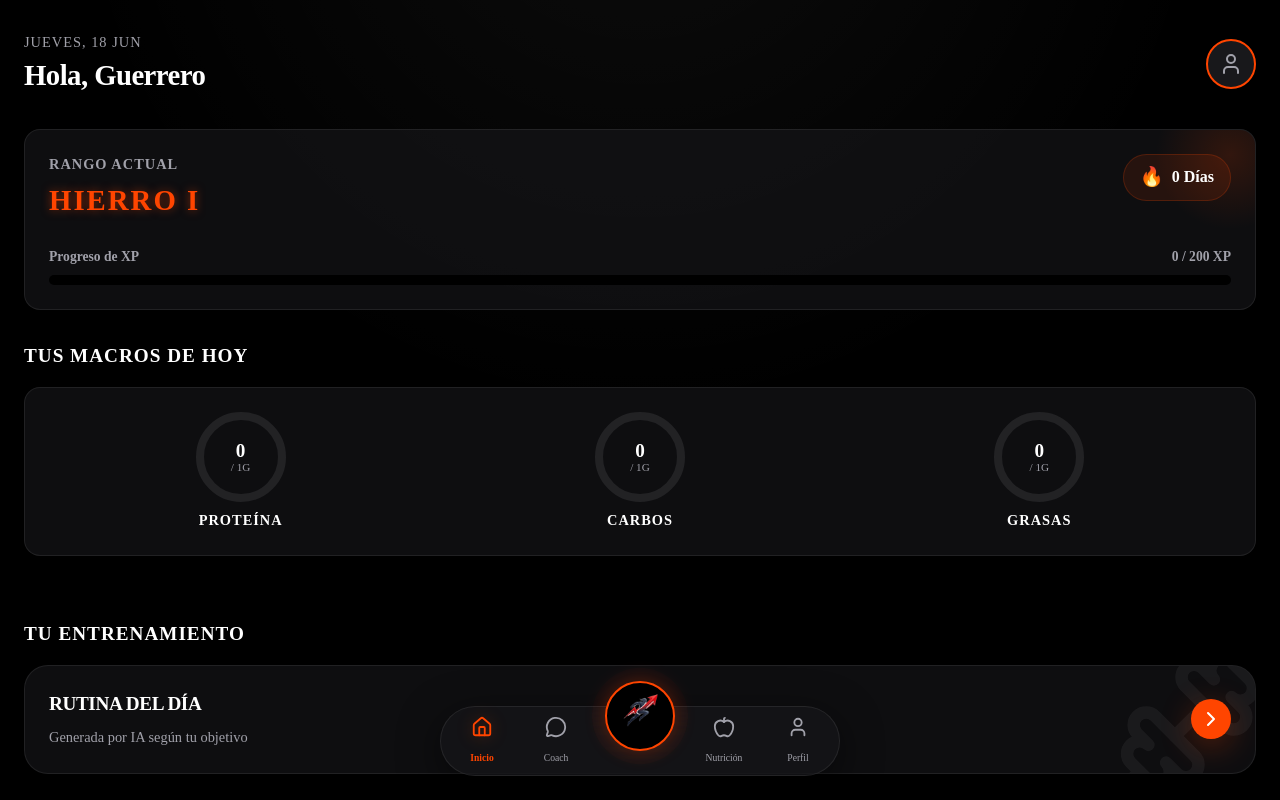
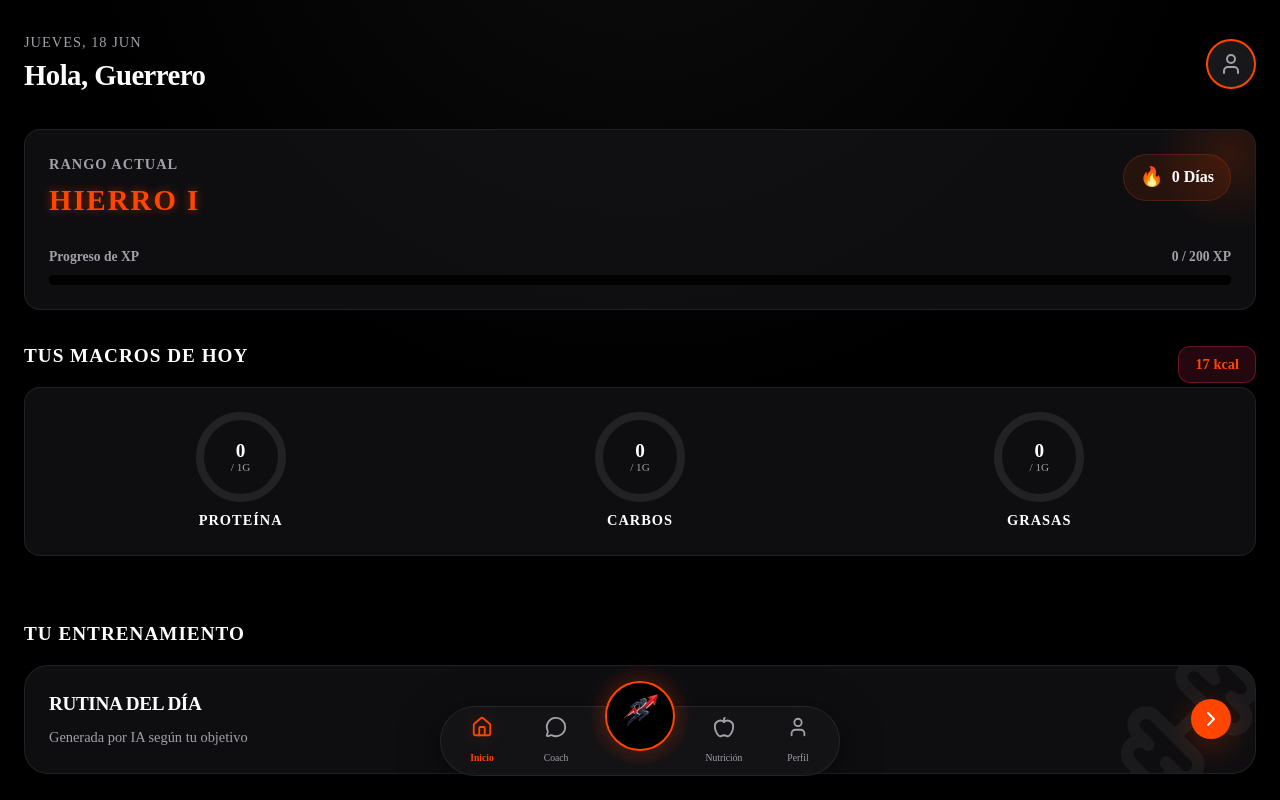
Before and after one commit to wintersoldier1501/fitmax-app, a Next.js app: page /dashboard in a window 1280 px wide. Shown: the top 800 px of the page. Built offline with nearby package versions, Linux system fonts and the light colour scheme; no server answers.

Commit message:
feat: display total calories on dashboard

```diff
--- a/src/app/dashboard/page.tsx
+++ b/src/app/dashboard/page.tsx
@@ -72,7 +72,12 @@ export default function Dashboard() {
         animate={{ opacity: 1, scale: 1 }}
         transition={{ duration: 0.5, delay: 0.3 }}
       >
-        <h2 className={styles.sectionTitle}>Tus Macros de Hoy</h2>
+        <div style={{ display: "flex", justifyContent: "space-between", alignItems: "center" }}>
+          <h2 className={styles.sectionTitle}>Tus Macros de Hoy</h2>
+          <span style={{ fontSize: "0.9rem", color: "var(--primary)", fontWeight: "bold", background: "rgba(255, 51, 102, 0.15)", padding: "0.4rem 1rem", borderRadius: "12px", border: "1px solid rgba(255,51,102,0.3)" }}>
+            {Math.round((macros.protein.target * 4) + (macros.carbs.target * 4) + (macros.fats.target * 9))} kcal
+          </span>
+        </div>
         <div className={styles.macrosContainer}>
           <MacroRing
             label="Proteína"
```
